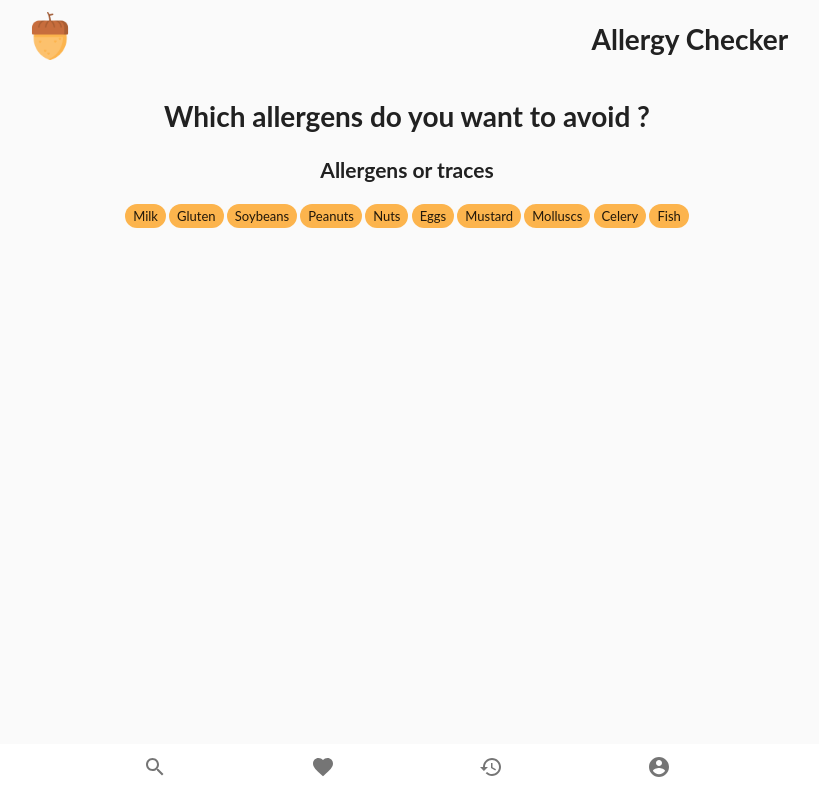
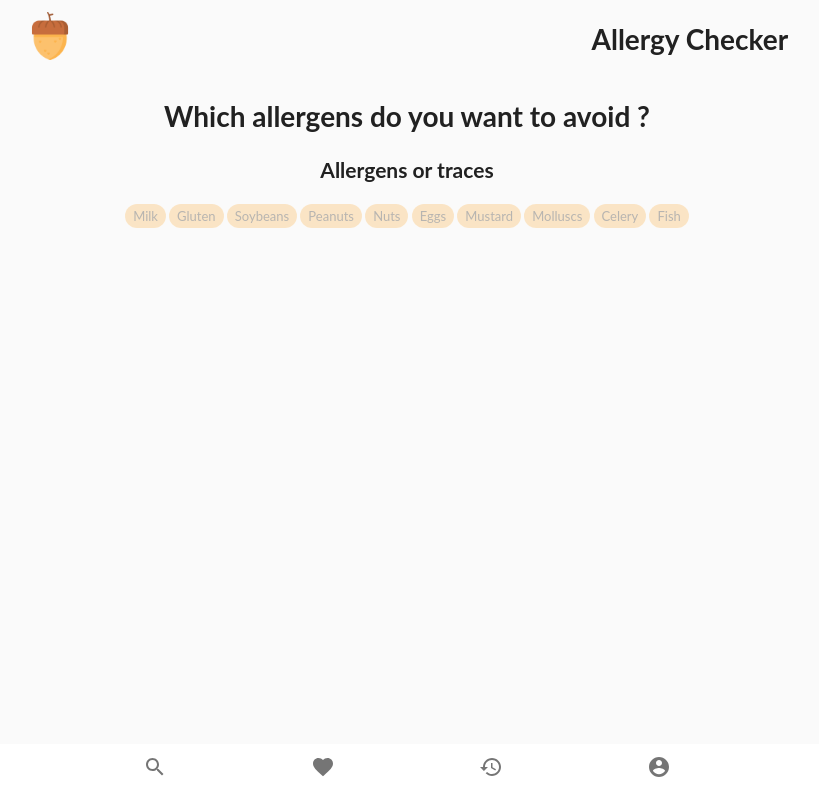
Before and after one commit to clelantoson/React-allergy-checker, a React (Create React App) app: page /allergens in a window 1280 px wide. Shown: the whole page, without its empty margins (233-1052 px from the left). Built offline with nearby package versions, Linux system fonts and the light colour scheme.

Commit message:
created toggle on allergens clicked

```diff
--- a/src/components/AllergensSelection.jsx
+++ b/src/components/AllergensSelection.jsx
@@ -1,34 +1,51 @@
-import React from "react";
+import React, { useState } from "react";
 import Chip from "@material-ui/core/Chip";
 import DoneIcon from "@material-ui/icons/Done";
 import { makeStyles } from "@material-ui/core/styles";
 
-const useStyles = makeStyles((theme) => ({
+const useStyles = makeStyles(() => ({
   root: {
     textAlign: "center",
   },
-  chip: {
-    color: theme.palette.text.info,
+  //   chip: {
+  //     color: theme.palette.text.info,
+  //   },
+  selectedChip: {
+    margin: "0.1rem",
   },
-  styledChips: {
+  notSelectedChip: {
     margin: "0.1rem",
+    opacity: "0.3",
   },
 }));
 
 const AllergensSelection = () => {
   const classes = useStyles();
-  const allergens = [
-    "Milk",
-    "Gluten",
-    "Soybeans",
-    "Peanuts",
-    "Nuts",
-    "Eggs",
-    "Mustard",
-    "Molluscs",
-    "Celery",
-    "Fish",
-  ];
+  const [allergens, setAllergens] = useState([
+    { name: "Milk", selected: false },
+    { name: "Gluten", selected: false },
+    { name: "Soybeans", selected: false },
+    { name: "Peanuts", selected: false },
+    { name: "Nuts", selected: false },
+    { name: "Eggs", selected: false },
+    { name: "Mustard", selected: false },
+    { name: "Molluscs", selected: false },
+    { name: "Celery", selected: false },
+    { name: "Fish", selected: false },
+  ]);
+
+  //   // eslint-disable-next-line no-debugger
+  //   debugger;
+
+  const handleSelectAllergen = (event) => {
+    console.log("event", event.target.innerText);
+    const newAllergens = [...allergens];
+    const foundAllergen = newAllergens.find(
+      (allergen) => allergen.name === event.target.innerText
+    );
+    foundAllergen.selected = !foundAllergen.selected;
+    setAllergens(newAllergens);
+  };
 
   return (
     <div className={classes.root}>
@@ -38,11 +55,14 @@ const AllergensSelection = () => {
         {allergens.map((allergen, index) => (
           <Chip
             key={index}
-            className={classes.styledChips}
+            className={
+              allergen.selected ? classes.selectedChip : classes.notSelectedChip
+            }
             color="primary"
             size="small"
-            label={allergen}
+            label={allergen.name}
             deleteIcon={<DoneIcon />}
+            onClick={handleSelectAllergen}
             //onDelete={handleDelete}
           />
         ))}
```
